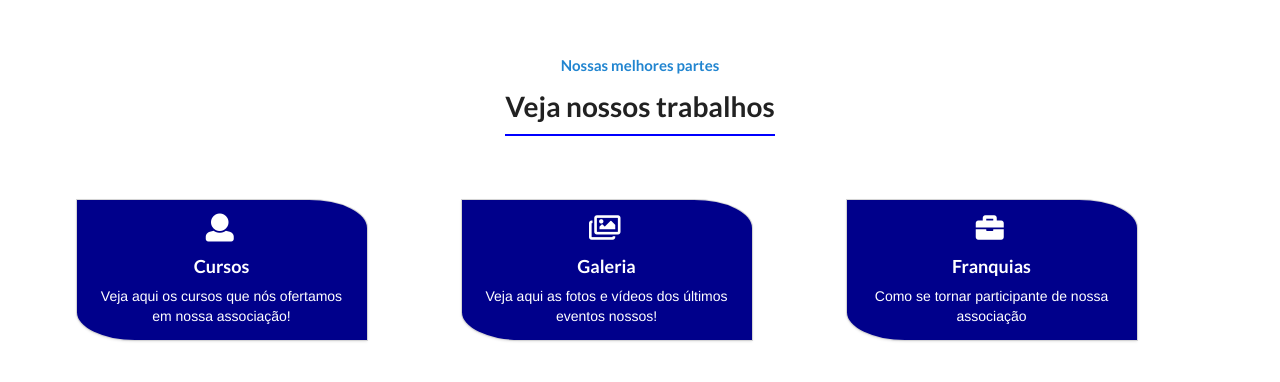
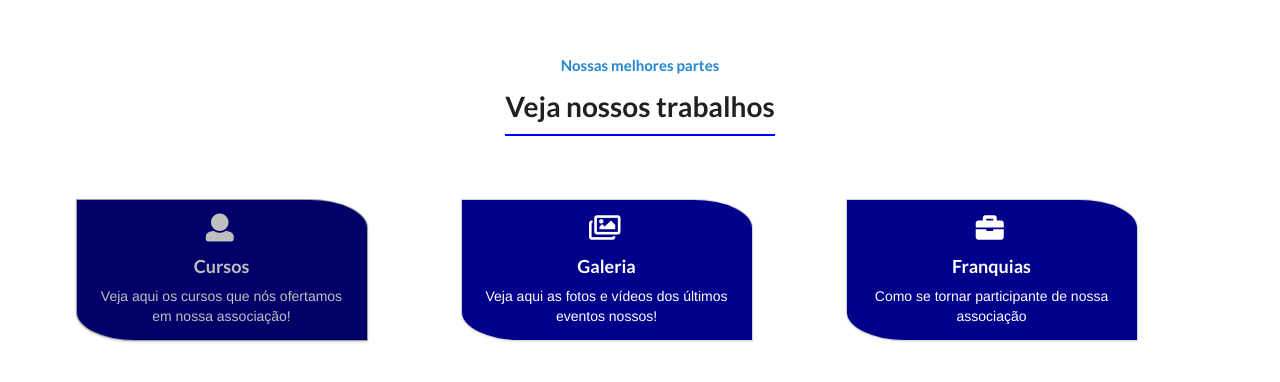
Before and after one commit to MatheusRyuki/ChinWu, a Vue app: page /About in a window 1280 px wide. In both pictures the pointer is over the element 221 px from the left and 269 px from the top of the page. Shown: the top 382 px of the page. Built offline with nearby package versions, Linux system fonts and the light colour scheme.

Commit message:
Efeito de hover nos cards

```diff
--- a/src/components/About/Cards.vue
+++ b/src/components/About/Cards.vue
@@ -79,4 +79,8 @@ export default {
 p {
   color: white;
 }
+.ui.card:hover {
+  filter: brightness(75%);
+  cursor: pointer;
+}
 </style>
```
